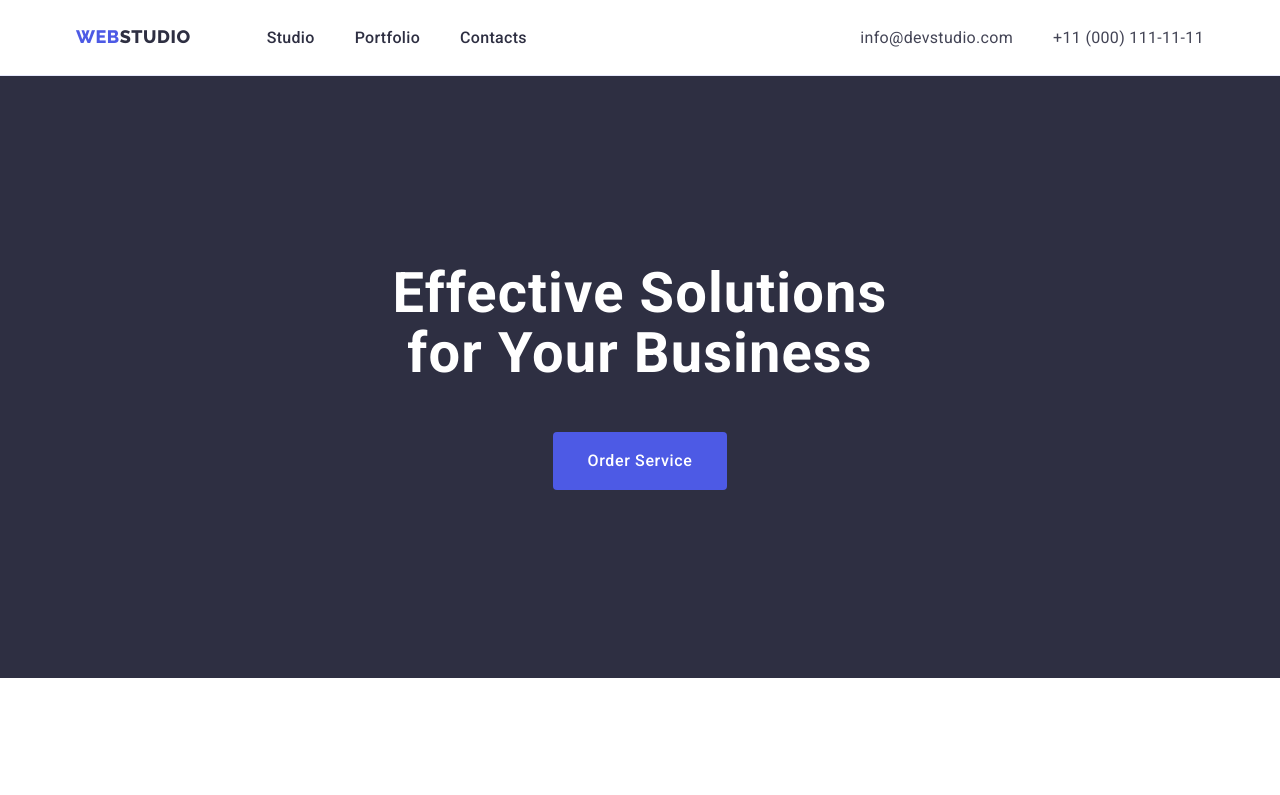
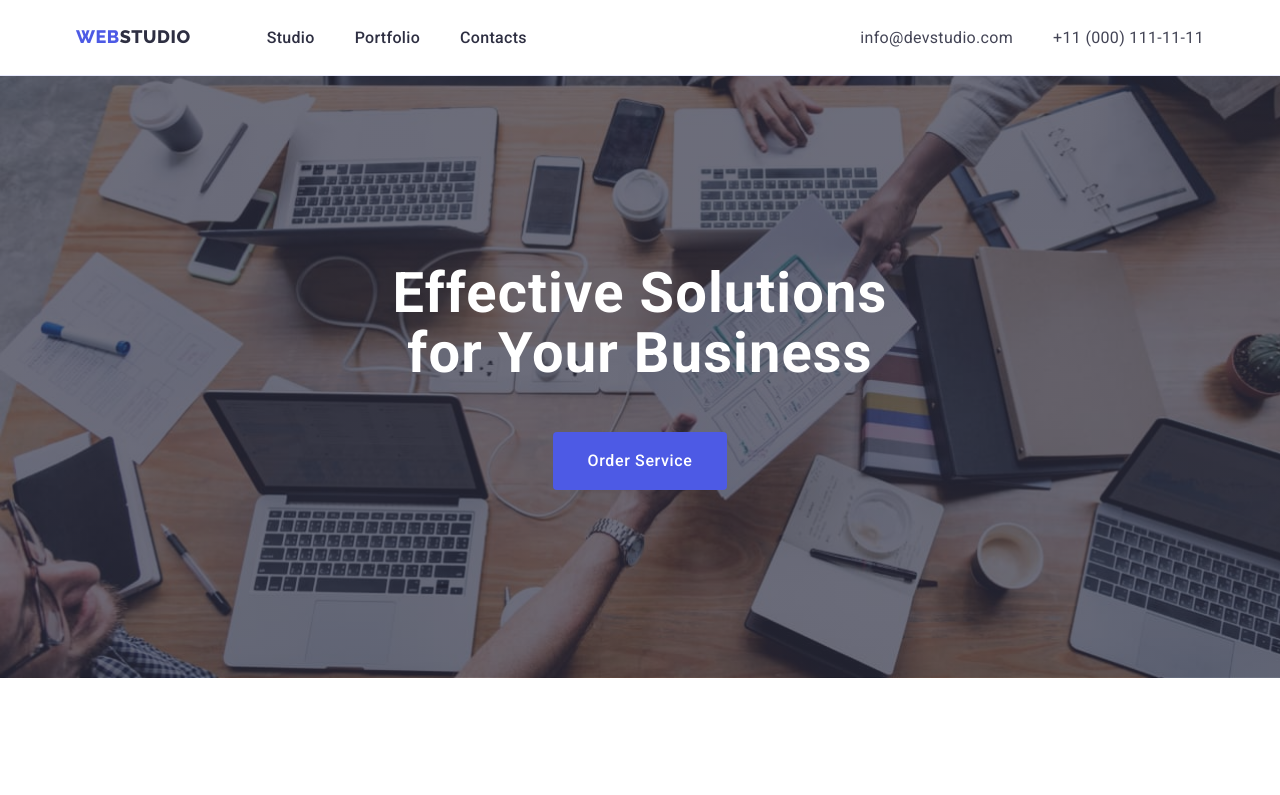
Before and after one commit to irynakorchmariuk/goit-markup-hw-04, a plain HTML site: page index.html in a window 1280 px wide. Shown: the top 795 px of the page. Drawn offline with nearby package versions, Linux system fonts and the light colour scheme.

Commit message:
version-2

```diff
--- a/css/styles.css
+++ b/css/styles.css
@@ -131,10 +131,11 @@ img {
   background-color: var(--color-menu);
   padding-top: 188px;
   padding-bottom: 188px;
-}
-.div-hero {
-  background-image: linear-gradient
-      (rgba(46, 47, 66, 0.7), rgb(46, 47, 66, 0.7)),
+  background-image: linear-gradient(
+      to right,
+      rgba(46, 47, 66, 0.7),
+      rgb(46, 47, 66, 0.7)
+    ),
     url("../images/people-office-1.jpg");
   background-repeat: no-repeat;
   background-size: cover;
@@ -269,6 +270,10 @@ img {
 .employee-card:not(:nth-child(4n)) {
   margin-right: 24px;
 }
+.employee-card {
+  box-shadow: 0px 1px 6px rgba(46, 47, 66, 0.08),
+    0px 1px 1px rgba(46, 47, 66, 0.16), 0px 2px 1px rgba(46, 47, 66, 0.08);
+}
 .links-fourth-section {
   background-color: var(--color-white);
   border-radius: 0px 0px 4px 4px;
```
